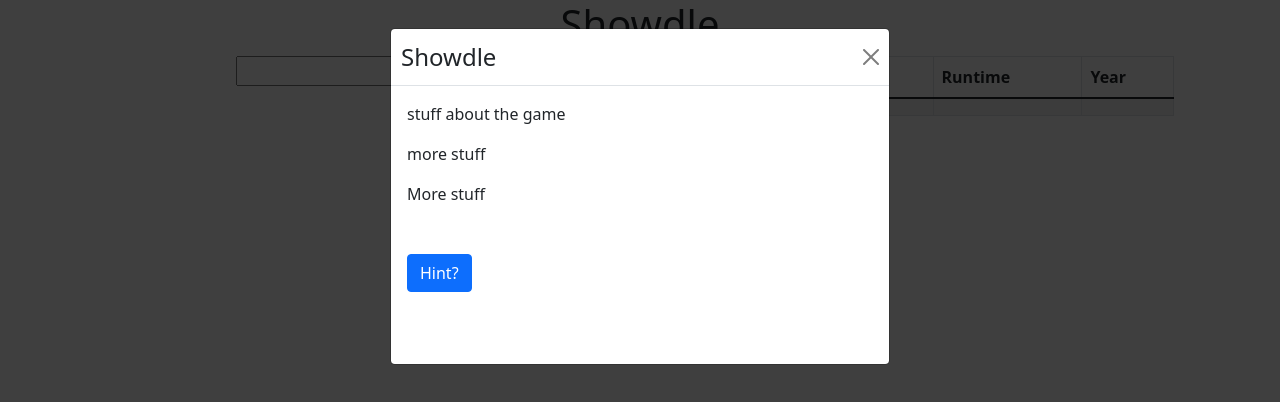
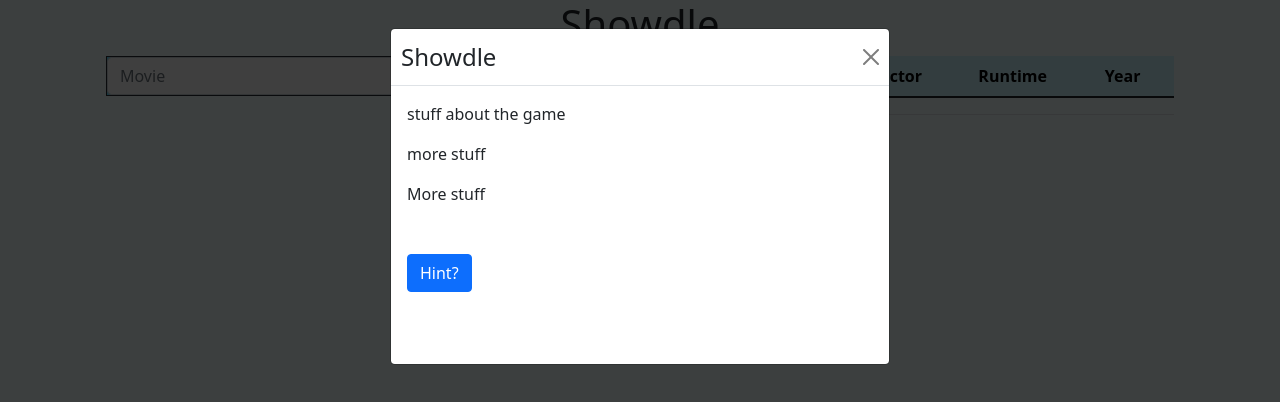
Before and after one commit to jasonz23/movie-search, a React (Create React App) app: page / in a window 1280 px wide. Shown: the top 402 px of the page. Built offline with nearby package versions, Linux system fonts and the light colour scheme.

Commit message:
fixed structure isses and added colour

```diff
--- a/src/App.css
+++ b/src/App.css
@@ -47,6 +47,8 @@
   margin:auto;
   display: block;
 
+
+
 }
 
 .options {
@@ -60,3 +62,22 @@
   margin-right: 0;
   margin-left:auto;
 }
+
+.input-group {
+  color:whitesmoke;
+  background-color: #61dafb;
+  border: #282c34;
+  border-width: 1px;
+  border-style: solid;
+}
+
+.main {
+  background-color: azure;
+  height: 100vh;
+
+}
+
+html, body {
+  width: 100%;
+  height: 100%;
+}
--- a/src/App.js
+++ b/src/App.js
@@ -19,7 +19,7 @@ function App() {
     title: "",
     year: "",
     runtime: "",
-    genres: ["",],
+    genres: [],
     director: "",
     actors: "",
     plot: "",
@@ -46,8 +46,11 @@ function App() {
   //   console.log(answer.director)
   // })
 
+
   return (
-    <Container md = {200}>
+
+  <div className = "main" >
+    <Container  >
       <Row >
         <AboutModal onClose = {() => setModal(false)} show = {showModal} setDifficulty = {() => setDiff(!diff)} diff = {diff}/>
         <h1 className = "title" onClick = {changeModal}>Showdle</h1>
@@ -65,7 +68,11 @@ function App() {
 
 
 
+
     </Container>
+    </div>
+
+
   );
 }
 
--- a/src/Input.js
+++ b/src/Input.js
@@ -5,7 +5,8 @@ import Col from 'react-bootstrap/Col'
 import Container from 'react-bootstrap/Container'
 import "bootstrap/dist/css/bootstrap.min.css"
 import Row from 'react-bootstrap/Row'
-import Button from "react-bootstrap/Button"
+import InputGroup from 'react-bootstrap/InputGroup'
+import { Form, Button, FormGroup, FormControl, ControlLabel } from "react-bootstrap";
 
 
 const INPUT_TIMEOUT = 150;
@@ -51,15 +52,23 @@ class Input extends React.Component {
 
     render() {
         return (
+
           <Container>
-          <input type = "text" value={this.state.value} onChange = {this.onChange} className = "input"/>
 
+            <InputGroup className="mb-3" value={this.state.value} onChange = {this.onChange}>
+              <FormControl
+                placeholder="Movie"
+                aria-label="Movie"
+                aria-describedby="basic-addon1"
+              />
+            </InputGroup>
 
             {
               this.state.predictions.slice(0,5).map((item, index) => (
                 <Row key={item.id + index} >
                   <div className='input-group' >
-                  <Col   className = "options">{item.title}</Col>
+
+                  <Col   className = "options" >{item.title}</Col>
                   <Button  size = "sm" className = "inputButton" onClick = {() => {
                     this.props.giveAnswer({
                         id: item.id,
@@ -80,6 +89,7 @@ class Input extends React.Component {
             }
 
           </Container>
+
         )
     }
 
--- a/src/Result.js
+++ b/src/Result.js
@@ -4,6 +4,7 @@ import Container from 'react-bootstrap/Container'
 import "bootstrap/dist/css/bootstrap.min.css"
 import Row from 'react-bootstrap/Row'
 import Table from 'react-bootstrap/Table'
+;
 
 
 const Result = (props) => {
@@ -13,9 +14,10 @@ const Result = (props) => {
     return (
         <Container fluid = "md" xs = {2} lg={6}>
 
-            <Table striped bordered hover>
+            <Table>
                 <thead>
-                    <tr>
+                    <tr className ="table-info">
+                        <th>Title</th>
                         <th>Genre</th>
                         <th>Director</th>
                         <th>Runtime </th>
@@ -24,10 +26,15 @@ const Result = (props) => {
                     </thead>
                     <tbody>
                         <tr>
-                        <td >{props.answer.genre}</td>
-                        <td>{props.answer.director}</td>
-                        <td>{props.answer.runtime}</td>
-                        <td>{props.answer.year}</td>
+                            <td>{props.answer.title}</td>
+                            <td >{props.answer.genres?.map((item) => {
+                                return (
+                                    item + ", "
+                                );
+                            })}</td>
+                            <td>{props.answer.director}</td>
+                            <td>{props.answer.runtime}</td>
+                            <td>{props.answer.year}</td>
 
                     </tr>
                 </tbody>
```
